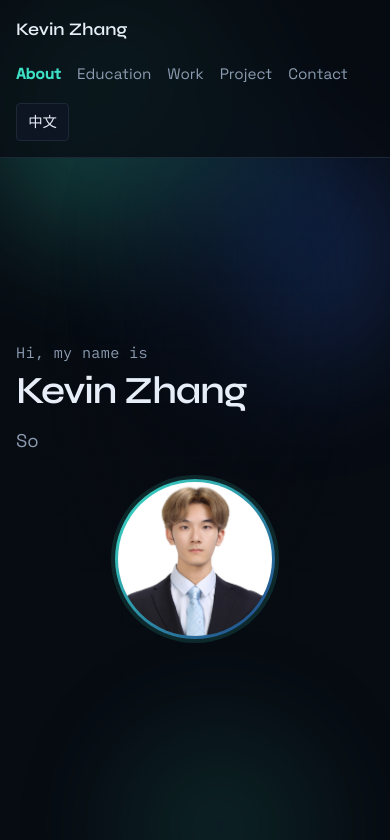
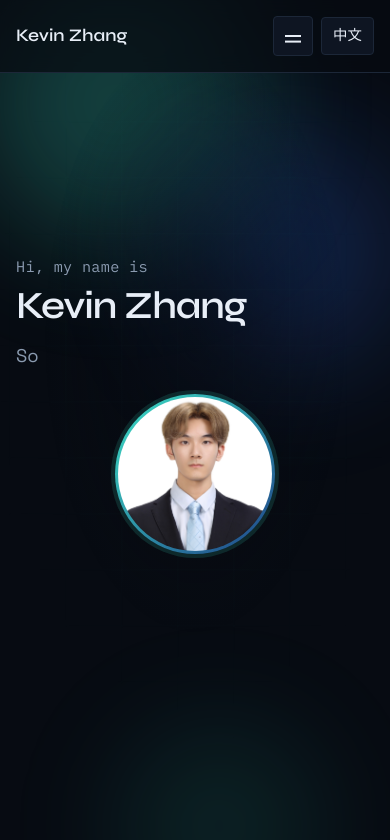
Before and after one commit to Kevin-Zhang1124/Kevin-Portfolio, a React (Vite) app: page / in a window 390 px wide. Shown: the top 840 px of the page. Built offline with nearby package versions, Linux system fonts and the light colour scheme.

Commit message:
Add a mobile nav menu with section dropdown while keeping desktop links

```diff
--- a/src/components/layout/Nav.module.css
+++ b/src/components/layout/Nav.module.css
@@ -9,15 +9,16 @@
   transition: var(--transition-theme);
 }
 
-/* brand (left) · links · controls (right) */
+/* Mobile-first: brand | (menu + language) on one row */
 .nav {
+  position: relative; /* dropdown anchors here */
   max-width: var(--content-width);
   margin: 0 auto;
   padding: var(--space-3);
   display: flex;
-  flex-wrap: wrap;
+  flex-wrap: nowrap;
   align-items: center;
-  gap: var(--space-3);
+  gap: var(--space-2);
 }
 
 .brand {
@@ -25,29 +26,79 @@
   font-size: 1.1rem;
   color: var(--text);
   text-decoration: none;
-  margin-right: auto; /* pushes the rest toward the right on wide screens */
+  margin-right: auto; /* pushes menu + language to the right */
+  min-width: 0;
 }
 
+/* ----- Mobile menu button (hamburger) ----- */
+.menuButton {
+  display: inline-flex;
+  align-items: center;
+  justify-content: center;
+  width: 2.5rem;
+  height: 2.5rem;
+  padding: 0;
+  border: 1px solid var(--border);
+  border-radius: var(--radius);
+  background: var(--bg-elevated);
+  color: var(--text);
+  cursor: pointer;
+  flex-shrink: 0;
+}
+
+.menuButton:hover {
+  border-color: var(--accent);
+  color: var(--accent);
+}
+
+/* Two-line icon via box-shadow */
+.menuIcon {
+  display: block;
+  width: 1rem;
+  height: 2px;
+  background: currentColor;
+  box-shadow: 0 0.35rem 0 currentColor;
+}
+
+/* ----- Links: dropdown on mobile ----- */
 .links {
-  display: flex;
-  flex-wrap: wrap;
-  gap: var(--space-3);
+  display: none; /* hidden until .linksOpen */
   list-style: none;
   margin: 0;
-  padding: 0;
+  padding: var(--space-2);
+  position: absolute;
+  top: calc(100% + 0.35rem);
+  right: 0;
+  left: auto;
+  min-width: 11rem;
+  flex-direction: column;
+  gap: 0;
+  background: var(--bg-elevated);
+  border: 1px solid var(--border);
+  border-radius: calc(var(--radius) + 2px);
+  box-shadow: 0 8px 24px rgba(0, 0, 0, 0.35);
+  z-index: 110;
+}
+
+.linksOpen {
+  display: flex;
 }
 
 .link {
+  display: block;
+  padding: 0.65rem 0.85rem;
   color: var(--text-muted);
   text-decoration: none;
   font-size: 0.95rem;
+  border-radius: var(--radius);
 }
 
 .link:hover {
   color: var(--accent);
+  background: var(--accent-soft);
 }
 
-/* Current section in view — stronger than muted default */
+/* Current section — still highlighted in the dropdown */
 .linkActive {
   color: var(--accent);
   font-weight: 600;
@@ -56,6 +107,7 @@
 .controls {
   display: flex;
   gap: var(--space-2);
+  flex-shrink: 0;
 }
 
 .controlButton {
@@ -73,3 +125,39 @@
   border-color: var(--accent);
   color: var(--accent);
 }
+
+/* ----- Desktop: horizontal links, no hamburger ----- */
+@media (min-width: 768px) {
+  .nav {
+    flex-wrap: wrap;
+    gap: var(--space-3);
+  }
+
+  .menuButton {
+    display: none;
+  }
+
+  .links,
+  .linksOpen {
+    display: flex;
+    position: static;
+    flex-direction: row;
+    flex-wrap: wrap;
+    gap: var(--space-3);
+    min-width: 0;
+    padding: 0;
+    background: transparent;
+    border: none;
+    box-shadow: none;
+  }
+
+  .link {
+    display: inline;
+    padding: 0;
+    border-radius: 0;
+  }
+
+  .link:hover {
+    background: transparent;
+  }
+}
--- a/src/components/layout/Nav.tsx
+++ b/src/components/layout/Nav.tsx
@@ -1,3 +1,4 @@
+import { useEffect, useState } from 'react';
 import { sections } from '../../content/shared/sections';
 import { useLocale } from '../../hooks/useLocale';
 import { useActiveSection } from '../../hooks/useActiveSection';
@@ -13,6 +14,29 @@ export function Nav() {
   const { t, toggleLocale } = useLocale();
   // Which section is currently in view (from scroll spy hook)
   const activeId = useActiveSection();
+  // Mobile section menu (closed by default)
+  const [menuOpen, setMenuOpen] = useState(false);
+
+  // Close the menu after a section link is chosen
+  const closeMenu = () => {
+    setMenuOpen(false);
+  };
+
+  // Close on Escape for accessibility
+  useEffect(() => {
+    if (!menuOpen) {
+      return;
+    }
+
+    const onKeyDown = (event: KeyboardEvent) => {
+      if (event.key === 'Escape') {
+        setMenuOpen(false);
+      }
+    };
+
+    window.addEventListener('keydown', onKeyDown);
+    return () => window.removeEventListener('keydown', onKeyDown);
+  }, [menuOpen]);
 
   return (
     <header className={styles.header}>
@@ -22,8 +46,28 @@ export function Nav() {
           {t.brandName}
         </a>
 
+        {/* Mobile only (CSS): opens the section list */}
+        <button
+          type="button"
+          className={styles.menuButton}
+          aria-expanded={menuOpen}
+          aria-controls="nav-section-menu"
+          aria-label="Sections"
+          onClick={() => setMenuOpen((open) => !open)}
+        >
+          {/* Simple 2-line icon — styled in CSS */}
+          <span className={styles.menuIcon} aria-hidden="true" />
+        </button>
+
         {/* Build links from config so order stays in sync with the page */}
-        <ul className={styles.links}>
+        <ul
+          id="nav-section-menu"
+          className={
+            menuOpen
+              ? `${styles.links} ${styles.linksOpen}`
+              : styles.links
+          }
+        >
           {sections.map((section) => {
             // true when this link matches the section currently in view
             const isActive = activeId === section.id;
@@ -31,6 +75,7 @@ export function Nav() {
             return (
               <li key={section.id}>
                 <a
+                  onClick={closeMenu}
                   className={
                     isActive
                       ? `${styles.link} ${styles.linkActive}`
```
